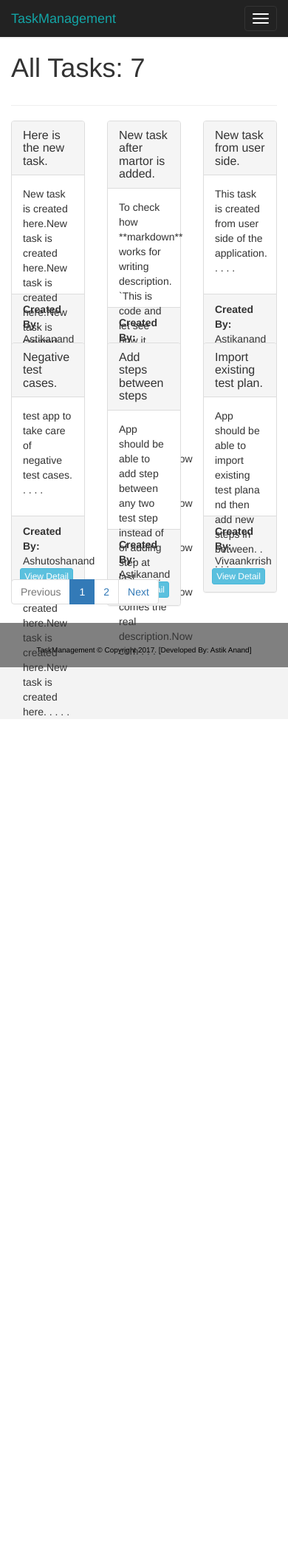
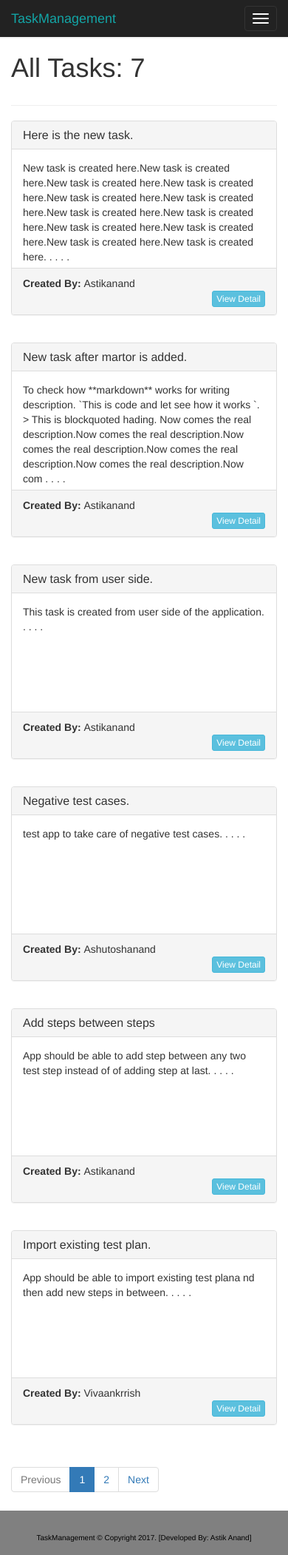
Before and after one commit to astikanand/TaskManagement, a Django app: a page that uses task/templates/task/tasks.html in a window 390 px wide. Shown: the whole page at 74% size. Before the commit the page ends 968 px from the top, so only its background shows below. Run offline with Django 3.2, Linux system fonts and the light colour scheme; data comes from the database, SQL or seed files in the repository; some libraries are stand-ins or nearby versions.

Commit message:
TaskManagement-1.0 Release

```diff
--- a/task/templates/task/tasks.html
+++ b/task/templates/task/tasks.html
@@ -9,7 +9,7 @@
 <div class="row">
     {% if tasks %}
         {% for task in tasks %}
-            <div class="col-md-4 col-sm-4 col-xs-4" style="height:300px">
+            <div class="col-md-4 col-sm-6 col-xs-12" style="height:300px">
                 <div class="panel panel-default">
                     <div class="panel-heading">
                         <h3 class="panel-title">{{task.name}}</h3>
```
